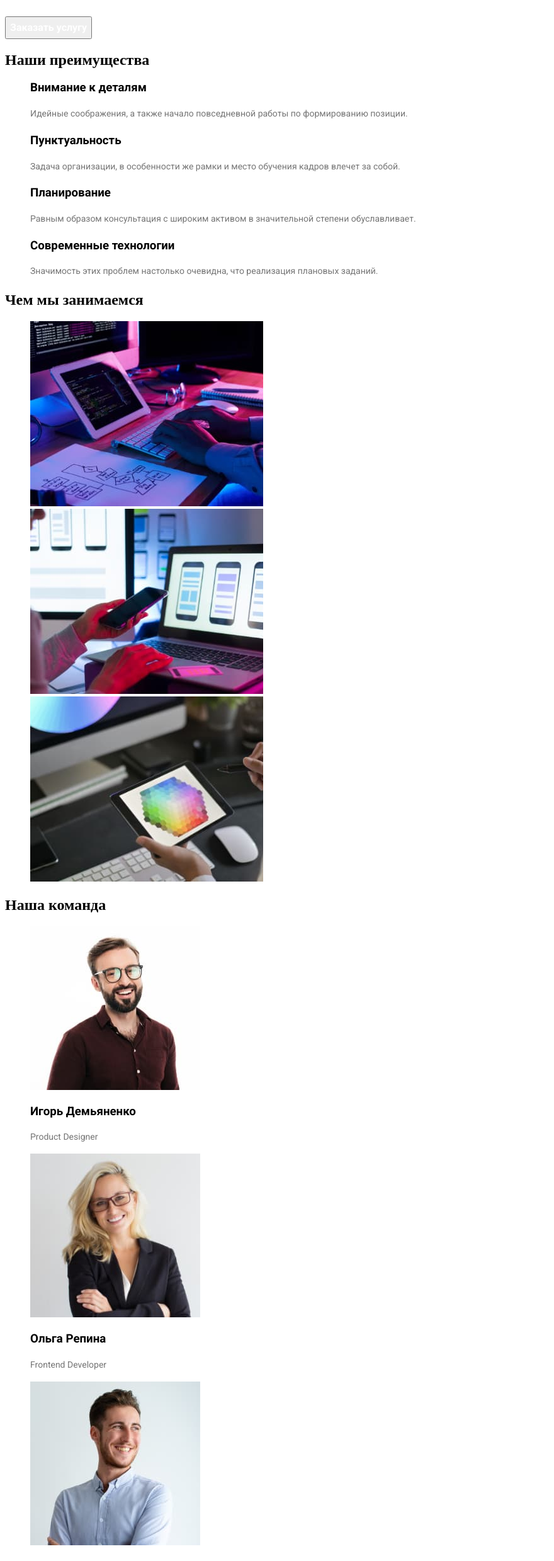
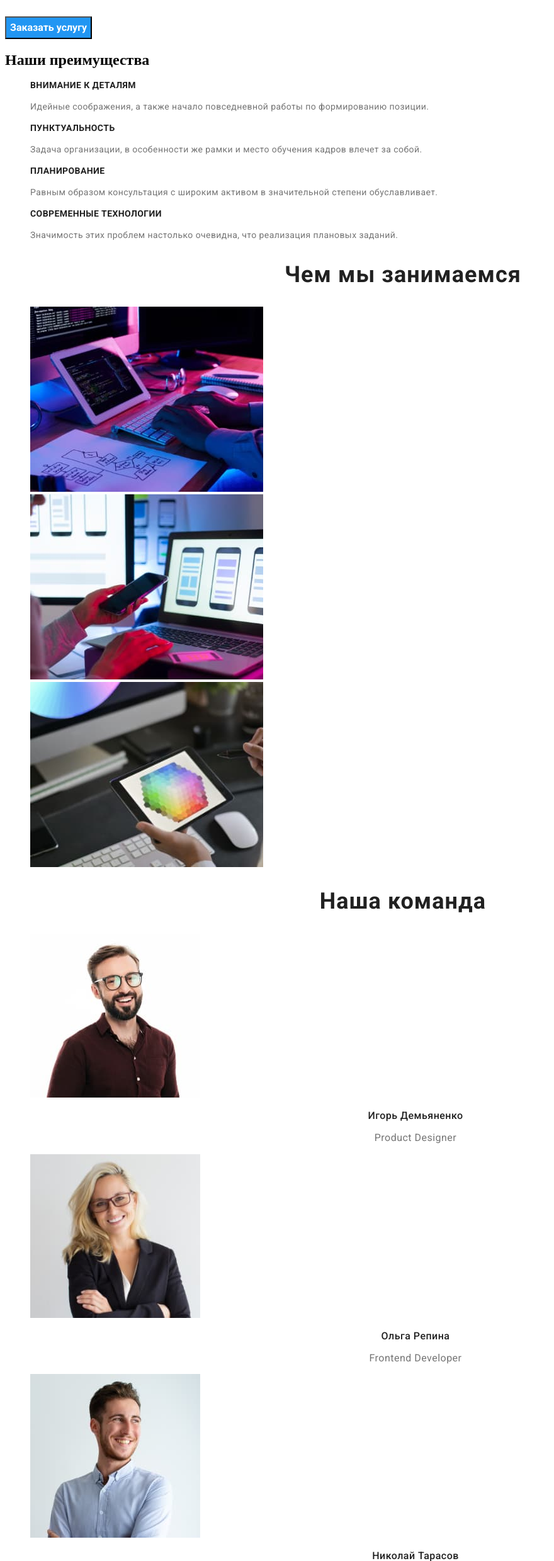
Before and after one commit to Olena-Lena/homework-2, a plain HTML site: page index.html in a window 1280 px wide. Shown: the part 321-2800 px from the top of the page at 63% size, without its empty margins (0-880 px from the left). Drawn offline with Linux system fonts and the light colour scheme.

Commit message:
First commit

```diff
--- a/css/style.css
+++ b/css/style.css
@@ -33,6 +33,8 @@ color: var(--basic-color-font);
 color: var(--color-accent);
 }
 
+.is-active {color: var(--color-accent);}
+
 .contact-mail {
 font-family: var(--main-font-family);
 font-weight: 500;
@@ -65,6 +67,7 @@ font-family: var(--main-font-family);
 font-style: Black;
 font-size: 44px;
 line-height: 1.36;
+letter-spacing: 0.06em;
 
 /*color: #FFFFFF;*/
 }
@@ -75,11 +78,12 @@ font-weight: 700;
 font-size: 16px;
 line-height: 1.87;
 color: #FFFFFF;
+background:var(--color-accent);
 cursor: pointer;}
 
 .modal-btn:hover,
 .modal-btn:focus
-{background: var(--color-accent)}
+{background: var(--color-accent);}
 
 /*=======END HERO=======*/
 
@@ -87,17 +91,55 @@ cursor: pointer;}
 
 /*.benefits {background:#E5E5E5;}*/
 
-.subtitle {
-font-family: var(--main-font-family);
-font-style: 700;
-color: var (--basic-color-font)}
+.subtitle {font-family: var(--main-font-family);
+  font-style: normal;
+  font-weight: 700;
+  font-size: 14px;
+  line-height: 1.14;
+  letter-spacing: 0.03em;
+  text-transform: uppercase;
+
+  color: var(--basic-color-font);}
+
+.subtitle-team {font-family: var(--main-font-family);
+  font-style: normal;
+  font-weight: 500;
+  font-size: 16px;
+  line-height: 1.18;
+  text-align: center;
+  letter-spacing: 0.03em;
+
+  color:var(--basic-color-font);}
 
 .text {
-  font-family: var(--main-font-family);
-  font-style: regylar;
+font-family: var(--main-font-family);
+  font-style: normal;
+  font-weight: 400;
   font-size: 14px;
   line-height: 1.71;
-  color: var(--secondary-color-font)}
+  letter-spacing: 0.03em;
+
+  color: var(--secondary-color-font);
+}
+
+.text-team {font-family: var(--main-font-family);
+  font-style: normal;
+  font-weight: 400;
+  font-size: 16px;
+  line-height: 1.18;
+  text-align: center;
+  letter-spacing: 0.03em;
+
+  color: var(--secondary-color-font);}
+
+.title {font-family: var(--main-font-family);
+  font-weight: 700;
+  font-size: 36px;
+  line-height: 1.16;
+  text-align: center;
+  letter-spacing: 0.03em;
+
+  color: var(--basic-color-font);}
 
 /*======= END SECTION BENEFITS=======*/
 
@@ -120,7 +162,7 @@ line-height: 1.71;
 
 /*======= END FOOTER=======*/
 
-/*=======SECONDARY PADGE=======*/
+/*=======PORTFOLIO PADGE=======*/
 
 .secondary-text {
 font-family: var(--main-font-family);
@@ -128,13 +170,31 @@ font-style: normal;
 font-weight: 400;
 font-size: 16px;
 line-height: 1.87;
+letter-spacing: 0.03em;
 
-color: var (--secondary-color-font);}
+color: var(--secondary-color-font);}
 
 .secondary-subtitle{
 font-family: var(--main-font-family);
 font-style: normal;
 font-weight: 700;
+letter-spacing: 0.06em;
 
 
 color: var(--basic-color-font);}
+
+.filter-btn {font-family: var(--main-font-family);
+  font-weight: 500;
+  font-size: 16px;
+  line-height: 1.62;
+  text-align: center;
+  letter-spacing: 0.03em;
+
+  color: #212121;
+  background: #F5F4FA;}
+
+.filter-btn:hover,
+.filter-btn:focus {
+  background: var(--color-accent);
+  color: #FFFFFF;
+  }
--- a/index.html
+++ b/index.html
@@ -14,11 +14,11 @@
     <header class="header">
         <nav class="navigation">
             <a class="logo link"  href="/" lang="en">
-                <span class="main-logo">Web</span> Studio
+                <span class="main-logo">Web</span>Studio
             </a>
             <ul class="nav list">
-                <li class="nav-list-item"> <a class="nav-list link" href="">Студия</a></li>
-                <li class="nav-list-item"> <a class="nav-list link" href="./index2.html">Портфолио</a></li>
+                <li class="nav-list-item"> <a class="nav-list link is-active" href="">Студия</a></li>
+                <li class="nav-list-item"> <a class="nav-list link" href="./portfolio.html">Портфолио</a></li>
                 <li class="nav-list-item"> <a class="nav-list link" href="">Контакты</a></li>
             </ul>
         </nav>
@@ -73,33 +73,33 @@
                 <li>
                     <a class="link" href="/">
                         <img src="./img/igor.jpg" alt="фото Игоря" width="270" height="260"></a>
-                    <h3 class="subtitle">Игорь Демьяненко</h3>
-                    <p class="text" lang="en">Product Designer</p>
+                    <h3 class="subtitle-team">Игорь Демьяненко</h3>
+                    <p class="text-team" lang="en">Product Designer</p>
                 </li>
                 <li>
                     <a class="link" href="/">
                         <img src="./img/olga.jpg" alt="фото ольга" width="270" height="260"></a>
-                    <h3 class="subtitle">Ольга Репина</h3>
-                    <p class="text" lang="en">Frontend Developer</p>
+                    <h3 class="subtitle-team">Ольга Репина</h3>
+                    <p class="text-team" lang="en">Frontend Developer</p>
                 </li>
                 <li>
                     <a class="link" href="/">
                         <img src="./img/nikolai.jpg" alt="фото Николай" width="270" height="260"></a>
-                    <h3 class="subtitle">Николай Тарасов</h3>
-                    <p class="text" lang="en">Marketing</p>
+                    <h3 class="subtitle-team">Николай Тарасов</h3>
+                    <p class="text-team" lang="en">Marketing</p>
                 </li>
                 <li>
                     <a class="link" href="/">
                         <img src="./img/mihail.jpg" alt="фото Михаил" width="270" height="260"></a>
-                    <h3 class="subtitle">Михаил Ермаков</h3>
-                    <p class="text" lang="en">UI Designer</p>
+                    <h3 class="subtitle-team">Михаил Ермаков</h3>
+                    <p class="text-team" lang="en">UI Designer</p>
                 </li>
             </ul>
         </section>
     </main>
     <footer>
         <a class="logo link" href="/" lang="en">
-            <span class="main-logo">Web</span> Studio
+            <span class="main-logo">Web</span>Studio
         </a>
         <address>
             <ul class="list">
```
Also changed, not shown: portfolio.html (+7 -7 lines).
